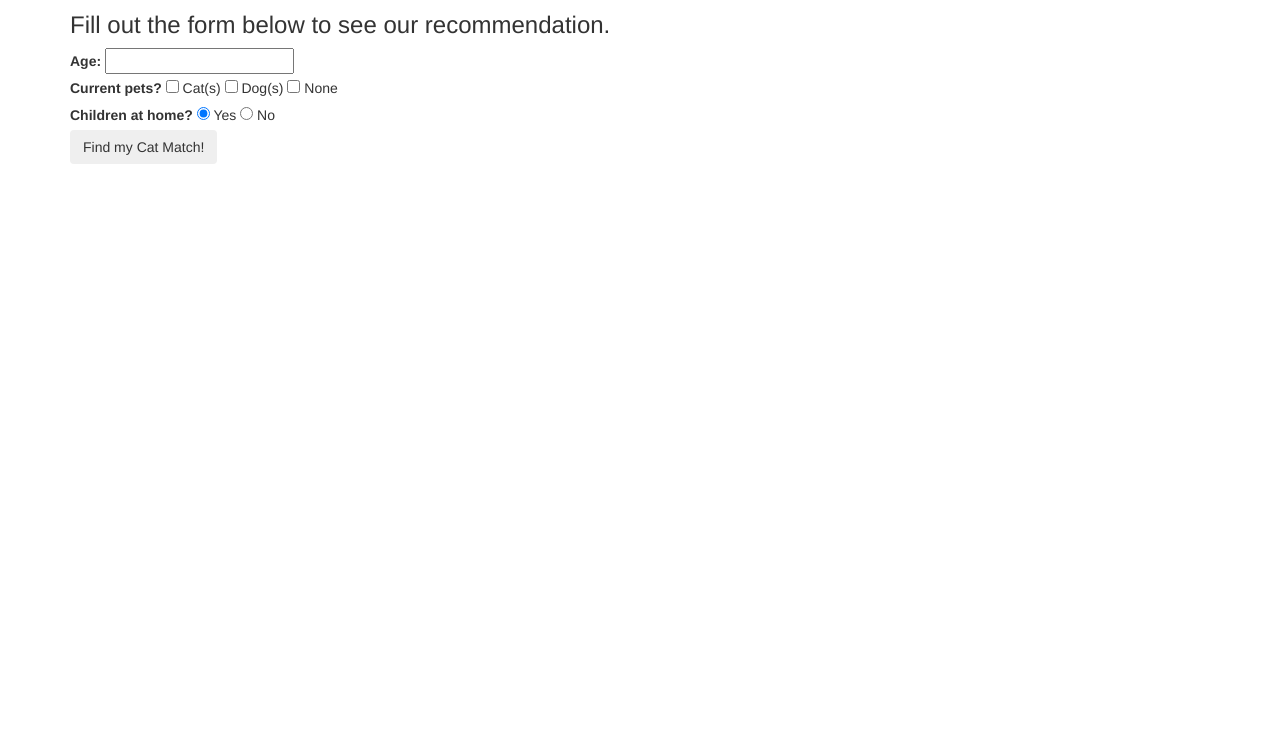
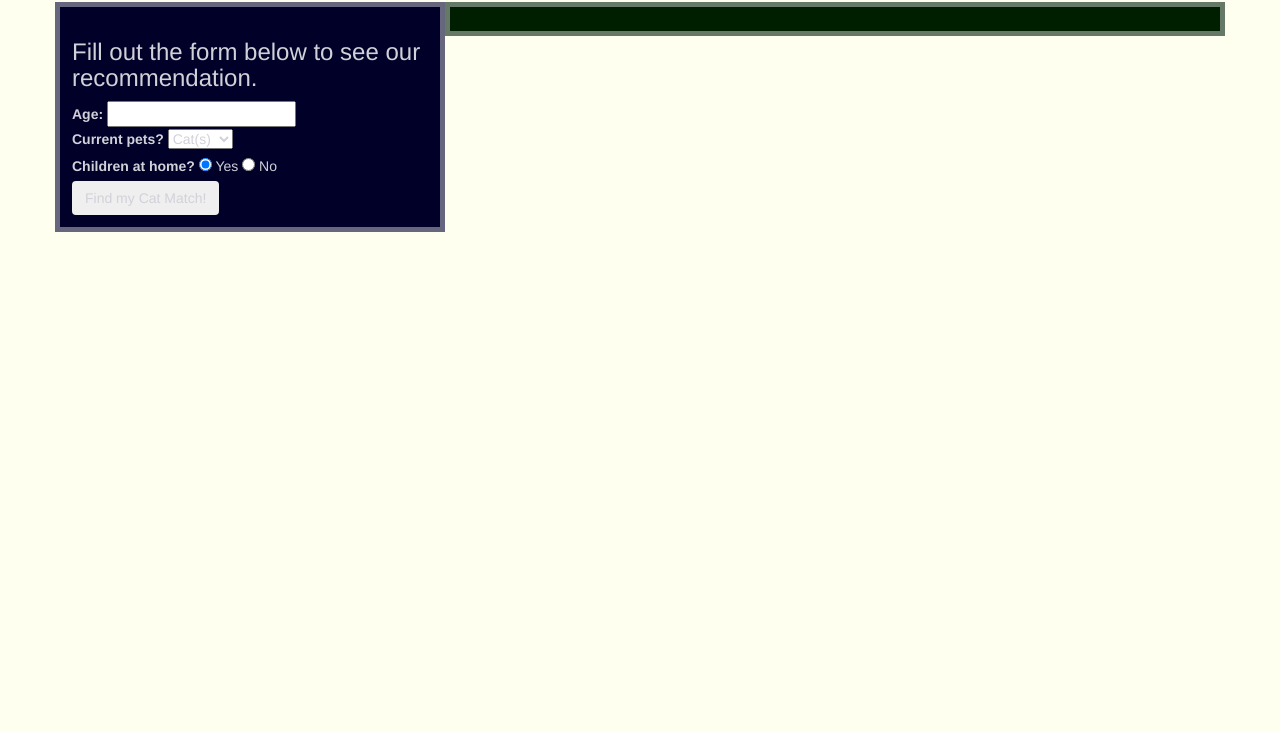
Before and after one commit to midoribowen/cat-match, a plain HTML site: page index.html in a window 1280 px wide. Shown: the part 68-800 px from the top of the page. Drawn offline with Linux system fonts and the light colour scheme.

Commit message:
Fix inputs so .shows show.

```diff
--- a/css/styles.css
+++ b/css/styles.css
@@ -5,3 +5,25 @@
 #elderly, #petPal, #kidFriendly, #solo {
   display: none;
 }
+
+body {
+  background-color: #FFFFF0;
+}
+
+#header {
+  text-decoration: underline;
+}
+
+.col-md-4 {
+  background-color: #000029;
+  color: #D1D1D9;
+  border: solid #66667F 5px;
+  padding: 12px;
+}
+
+.col-md-8 {
+  background-color: #001F00;
+  color: #D1D7D1;
+  border: solid #667966 5px;
+  padding: 12px;
+}
--- a/index.html
+++ b/index.html
@@ -10,24 +10,32 @@
   </head>
   <body>
     <div class="container">
+      <div id="header">
         <h1>Find your ideal cat match!</h1>
+      </div>
+      <div class="row">
+        <div class="col-md-4">
           <h3>Fill out the form below to see our recommendation.</h3>
           <form id="match">
             <label for="age"> Age: </label>
             <input id="age" type="text">
             <br>
             <label for="pets"> Current pets? </label>
-        <input id="pets" type="checkbox" name="cat" value="Cat"> Cat(s)
-        <input id="pets" type="checkbox" name="dog" value="Dog"> Dog(s)
-        <input id="pets" type="checkbox" name="none" value="None"> None
+            <select id="pets" name="pets">
+              <option value="cat">Cat(s)</option>
+              <option value="dog">Dog(s)</option>
+              <option value="none">None</option>
+            </select>
             <br>
             <label for="kids"> Children at home? </label>
-        <input id="kids" type="radio" name="kids" value="Yes" checked> Yes
-        <input id="kids" type="radio" name="kids" value="No"> No
+            <input id="kids" type="radio" name="kids" value="yes" checked> Yes
+            <input id="kids" type="radio" name="kids" value="no"> No
             <br>
             <button type="submit" class="btn">Find my Cat Match!</button>
           </form>
+        </div>
 
+        <div class="col-md-8">
           <div id="elderly">
               <h3>Check out this wonderful kitty!</h3><br>
               <h4>Meet <a href="http://www.oregonhumane.org/adopt/details/180140/">Meatloaf</a>!<br><img src="https://ohspets.shelterbuddy.com/photos/lostfound/77654.jpg" alt="Meatloaf the cat!" /></h4><br>
@@ -54,10 +62,13 @@
 
           <div id="solo">
               <h3>Check out this wonderful kitty!</h3><br>
-            <h4>Meet <a href="http://www.oregonhumane.org/adopt/details/179607/">Meatloaf</a>!<br><img src="https://ohspets.shelterbuddy.com/photos/lostfound/77220.jpg" alt="Paisley the cat!" /></h4><br>
+              <h4>Meet <a href="http://www.oregonhumane.org/adopt/details/179607/">Paisley</a>!<br><img src="https://ohspets.shelterbuddy.com/photos/lostfound/77220.jpg" alt="Paisley the cat!" /></h4><br>
               <p>
                 What a sweet-looking lady to make your buddy. She is an independent cat and prefers to live without other animals. She's looking for a furrever home and you might be just the person.
               </p>
+          </div>
+        </div>
+
       </div>
 
     </div>
--- a/js/scripts.js
+++ b/js/scripts.js
@@ -1,19 +1,19 @@
 $(document).ready(function() {
   $("form#match").submit(function(event) {
     var age = parseInt($("input#age").val());
-    var pets = $("input#pets").val();
+    var pets = $("select#pets").val();
     var kids = $("input#kids").val();
 
-    if (age >= 75) {
-      $("#elderly").show();
-    } else if (pets === "Cat") {
-      $("#petPal").show();
-    } else if (pets === "Dog") {
-      $("#petPal").show();
-    }  else if (pets === "None" && kids === "Yes") {
-      $("#kidFriendly").show();
+    if (age > 75 || age === 75) {
+      $('#elderly').show();
+    } else if (pets === 'cat' && age < 75) {
+      $('#petPal').show();
+    } else if (pets === 'dog' && age < 75) {
+      $('#petPal').show();
+    }  else if (pets === 'none' && kids === 'yes' && age < 75) {
+      $('#kidFriendly').show();
     } else {
-      $("#solo").show();
+      $('#solo').show();
     }
 
     event.preventDefault();
```
Lines whose indentation alone changed are shown as unchanged.
